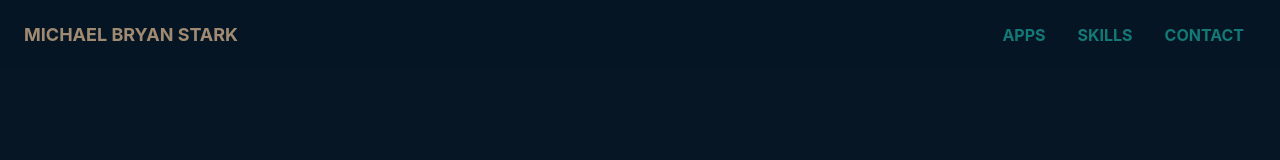
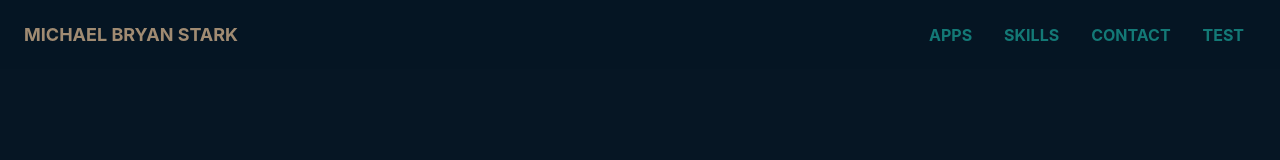
Before and after one commit to michaelbryanstark/new-portfolio, a React (Create React App) app: page / in a window 1280 px wide. Shown: the top 160 px of the page. Built offline with nearby package versions, Linux system fonts and the light colour scheme.

Commit message:
removed bg images

```diff
--- a/package.json
+++ b/package.json
@@ -14,7 +14,7 @@
     "react-bootstrap": "^2.7.2",
     "react-dom": "^18.2.0",
     "react-particles": "^2.9.3",
-    "react-router-dom": "^6.10.0",
+    "react-router-dom": "^6.22.0",
     "react-scripts": "5.0.1",
     "react-social-icons": "^5.15.0",
     "tsparticles": "^2.9.3",
--- a/src/App.js
+++ b/src/App.js
@@ -1,10 +1,12 @@
 import React from 'react';
+import { BrowserRouter as Route } from 'react-router-dom';
 import About from "./components/About";
 import Contact from "./components/Contact";
 import Navbar from "./components/Navbar";
 import Projects from "./components/Projects";
 import Skills from "./components/Skills";
 import Footer from './components/Footer';
+import Test from './components/Test';
 
 export default function App() {
   return (
@@ -14,6 +16,9 @@ export default function App() {
       <Projects />
       <Skills />
       <Contact />
+
+          <Route exact to='/test' element={<Test />}></Route>
+
       <Footer />
     </main>
   );
--- a/src/components/About.js
+++ b/src/components/About.js
@@ -16,7 +16,7 @@ export default function About() {
   return (
 
     <section id="about" className="pt-20">
-      <div className="container mx-auto flex px-10 py-0 md:flex-row flex-col items-center">
+      <div className="container mx-auto flex px- py-0 md:flex-row flex-col items-center">
         <div className="lg:flex-grow md:w-1/2 lg:pr-24 md:pr-16 flex flex-col md:items-start md:text-left mb-16 md:mb-0 items-center text-center">
           <h1 className="title-font sm:text-4xl text-3xl mb-4 font-medium text-[#DEB992]">
             Hi, I'm Michael.
--- a/src/components/Navbar.js
+++ b/src/components/Navbar.js
@@ -1,4 +1,5 @@
 import React from "react";
+// import { NavLink } from 'react-router-dom';
 
 export default function Navbar({ fixed }) {
   const [navbarOpen, setNavbarOpen] = React.useState(false);
@@ -54,9 +55,26 @@ export default function Navbar({ fixed }) {
                   <span className="ml-2 text-[#1BA098] hover:text-white">Contact</span>
                 </a>
               </li>
+              <li className="nav-item">
+                <a
+                  className="px-3 py-2 flex items-center text-md uppercase font-bold leading-snug text-white"
+                  href="test"
+                >
+                  <span className="ml-2 text-[#1BA098] hover:text-white">Test</span>
+                </a>
+              </li>
+              <li className="nav-item">
+
+
+              </li>
             </ul>
           </div>
         </div>
+        {/* <NavLink exact to="/test">
+
+                  <span className="ml-2 text-[#1BA098] hover:text-white">Test</span>
+
+                </NavLink> */}
       </nav>
       </header>
     </>
--- a/src/components/Projects.js
+++ b/src/components/Projects.js
@@ -1,11 +1,11 @@
 import React from "react";
 import { projects } from "../data";
-import codeBg from '../images/codeBg.jpg'
+
 
 export default function Projects() {
   return (
     <section id="projects" className="bg-[#061624] body-font pt-20">
-      <div className="container px-5 py-5 mx-auto text-center lg:px-40" style={{backgroundImage: `url(${codeBg})`}}>
+      <div className="container px-5 py-5 mx-auto text-center lg:px-40" >
         <div className="flex flex-col w-full mb-20">
           <svg xmlns="http://www.w3.org/2000/svg" fill="none" viewBox="0 0 24 24" strokeWidth={1.5} stroke="currentColor" className="flex flex-wrap justify-center text-[#DEB992] mx-auto inline-block w-10 mb-4">
             <path strokeLinecap="round" strokeLinejoin="round" d="M9 17.25v1.007a3 3 0 01-.879 2.122L7.5 21h9l-.621-.621A3 3 0 0115 18.257V17.25m6-12V15a2.25 2.25 0 01-2.25 2.25H5.25A2.25 2.25 0 013 15V5.25m18 0A2.25 2.25 0 0018.75 3H5.25A2.25 2.25 0 003 5.25m18 0V12a2.25 2.25 0 01-2.25 2.25H5.25A2.25 2.25 0 013 12V5.25" />
--- a/src/components/Skills.js
+++ b/src/components/Skills.js
@@ -1,11 +1,11 @@
 import React from "react";
 import { skills } from "../data";
-import contactBg from '../images/contactBg.jpg'
+
 
 export default function Skills() {
   return (
     <section id="skills" className="bg-[#061624] body-font pt-20">
-      <div className="container px-5 py-5 mx-auto" style={{backgroundImage: `url(${contactBg})`}}>
+      <div className="container px-5 py-5 mx-auto">
         <div className="text-center mb-20">
           <svg xmlns="http://www.w3.org/2000/svg" fill="none" viewBox="0 0 24 24" stroke-width="1.5" stroke="currentColor" class="flex flex-wrap justify-center text-[#061623] mx-auto inline-block w-10 mb-4">
             <path stroke-linecap="round" stroke-linejoin="round" d="M6.429 9.75L2.25 12l4.179 2.25m0-4.5l5.571 3 5.571-3m-11.142 0L2.25 7.5 12 2.25l9.75 5.25-4.179 2.25m0 0L21.75 12l-4.179 2.25m0 0l4.179 2.25L12 21.75 2.25 16.5l4.179-2.25m11.142 0l-5.571 3-5.571-3" />
--- /dev/null
+++ b/src/components/Test.js
@@ -0,0 +1,9 @@
+import React from "react";
+
+export default function Test() {
+  return (
+    <div>
+        Test page
+    </div>
+  );
+}
```
Also changed, not shown: 1 other file (tests, documents, lock files or other folders).
